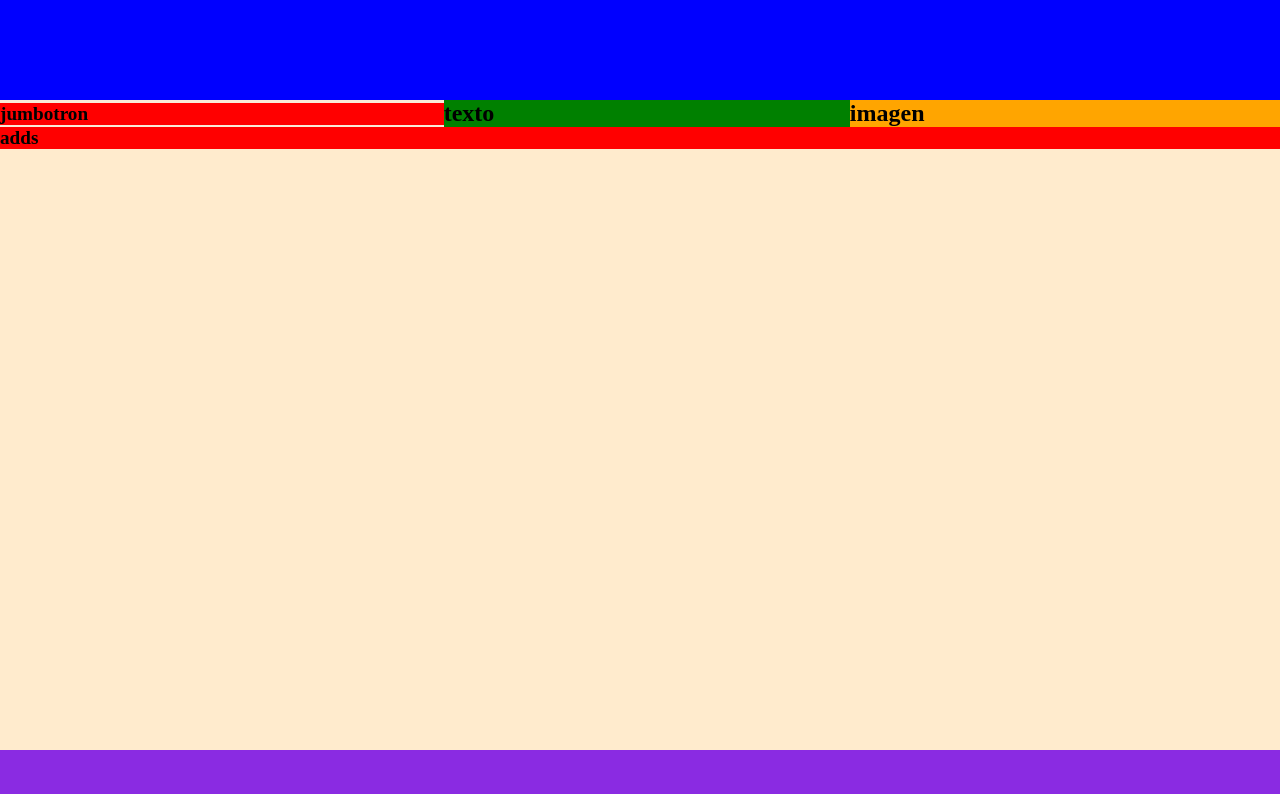
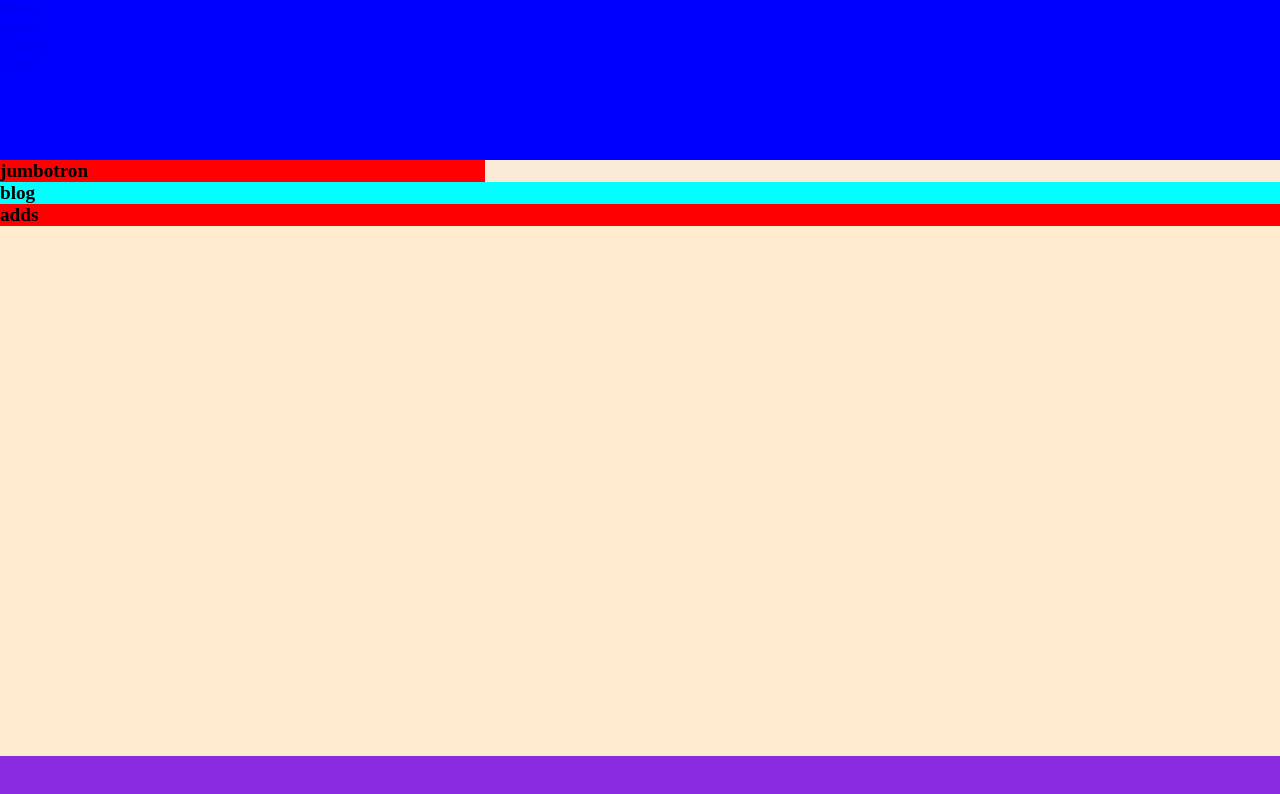
Before and after one commit to FabianRamirezVidal/udd_proyecto, a plain HTML site: page Proyecto1.1/index.html in a window 1280 px wide. Drawn offline with Linux system fonts and the light colour scheme.

Commit message:
Ajustes varios

```diff
--- a/Proyecto1.1/index.html
+++ b/Proyecto1.1/index.html
@@ -6,26 +6,28 @@
     <meta http-equiv="X-UA-Compatible" content="IE=edge">
     <meta name="viewport" content="width=device-width, initial-scale=1.0">
     <title>Landing Page</title>
-    <link rel="stylesheet" href="/Proyecto1.1/assets/css/styles.css">
+    <link rel="stylesheet" href="assets/css/styles.css">
 </head>
 
 <body>
     <header class="header">
+        <nav>
+            <ul>
+                <li><a href="#home">Home</a></li>
+                <li><a href="#news">News</a></li>
+                <li><a href="#contact">Contact</a></li>
+                <li style="float:left"><a class="active" href="#about">About</a></li>
+            </ul>
+        </nav>
     </header>
     <main>
         <section class="jumbotron">
             <!-- Jumbotron -->
             <h1 id="titulo">jumbotron</h1>
-            <div id="texto">
-                <h2>texto</h2>
-            </div>
-            <div id="img">
-                <h2>imagen</h2>
-            </div>
         </section>
         <section class="blog">
             <!-- Blog -->
-
+            <h1>blog</h1>
         </section>
         <section class="adds">
             <!-- Aditionals -->
```
